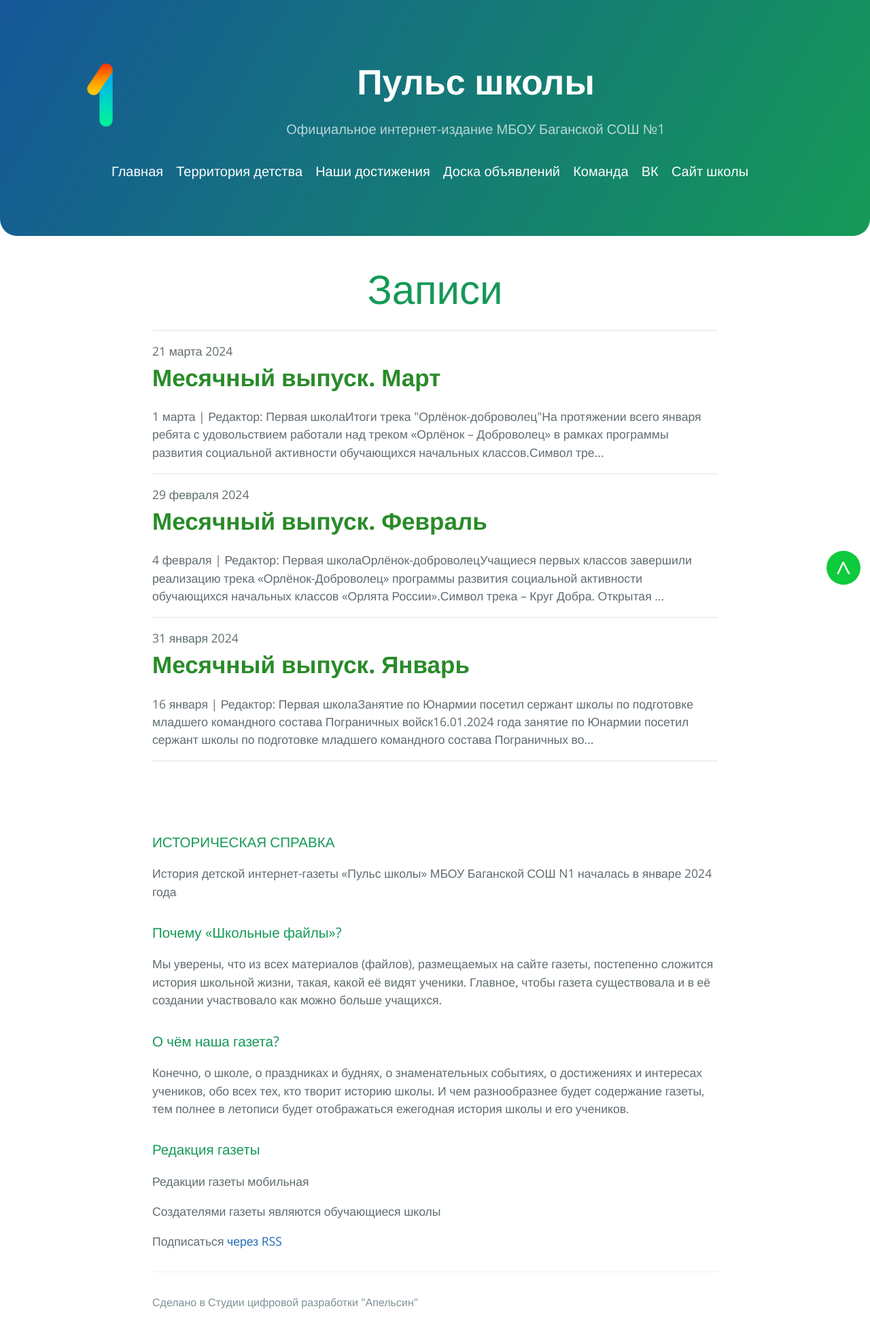
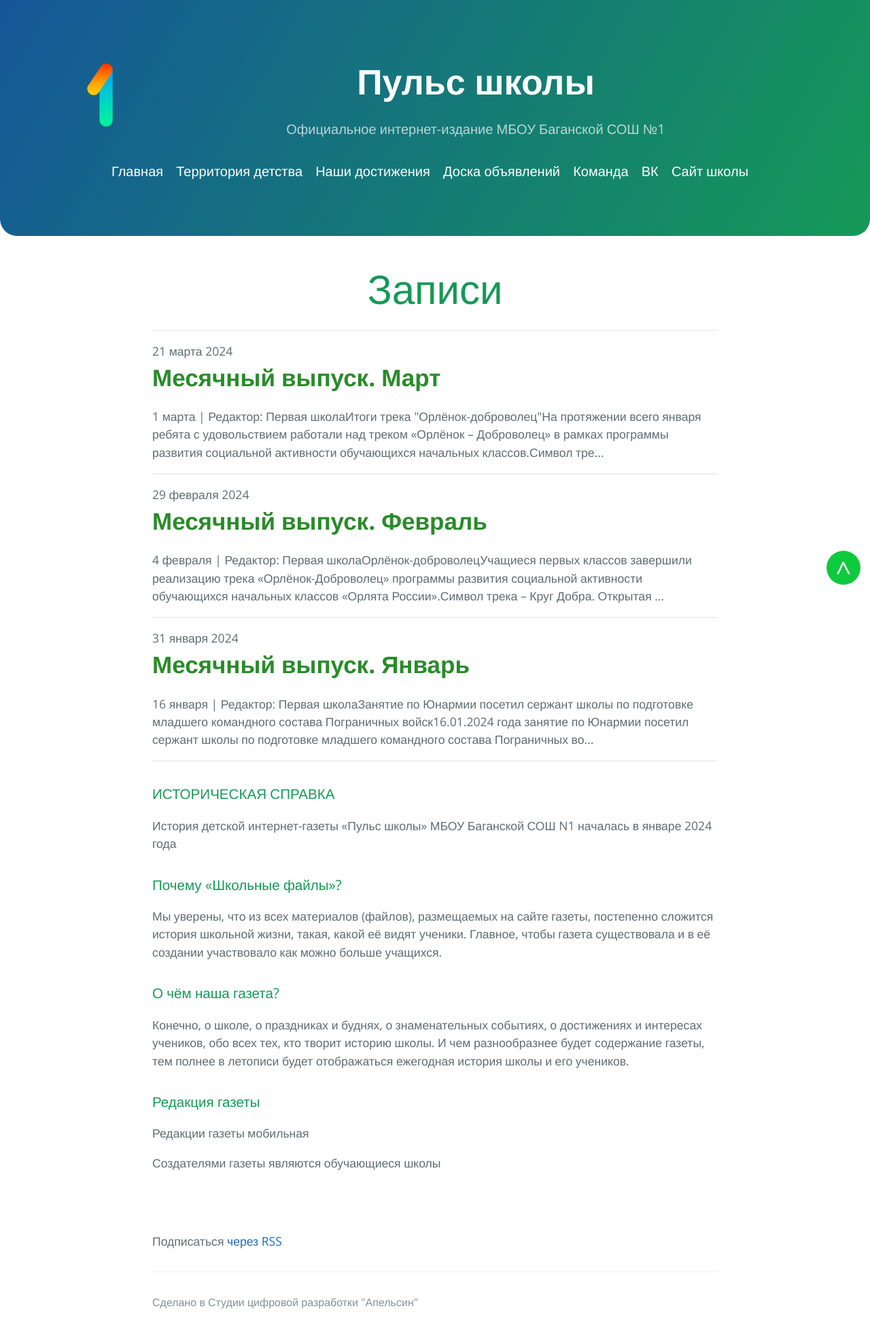
Before and after one commit to 1-sch/1-sch.github.io, a Jekyll site: the page built from index.html, in a window 1280 px wide. Shown: the whole page at 68% size. Built offline with Jekyll 4.4.1, drawn with Linux system fonts in a browser that asks for light colours; the list of posts is cut into pages by our own code.

Commit message:
Update index.html

```diff
--- a/index.html
+++ b/index.html
@@ -70,7 +70,7 @@ layout: default
         <a href="{{ paginator.next_page_path | prepend: site.baseurl }}" class="next button__outline"><div class="pagbut" style="float: right;"><h2>Cтарые записи</h2></div></a>
         {% endif %}
       </div>
-<br><br><h3>
+<h3>
 ИСТОРИЧЕСКАЯ СПРАВКА</h3>
 <p>История детской интернет-газеты «Пульс школы» МБОУ Баганской СОШ N1 началась в январе 2024 года</p><h3>
 
@@ -83,7 +83,7 @@ layout: default
 Редакция  газеты</h3><p>
 Редакции  газеты мобильная</p>
 <p>
-Создателями газеты являются обучающиеся школы </p>
+Создателями газеты являются обучающиеся школы </p><br><br>
     <p class="rss-subscribe">Подписаться <a href="{{ "/feed.xml" | relative_url }}">через RSS</a></p>
   {%- endif -%}
 
```
